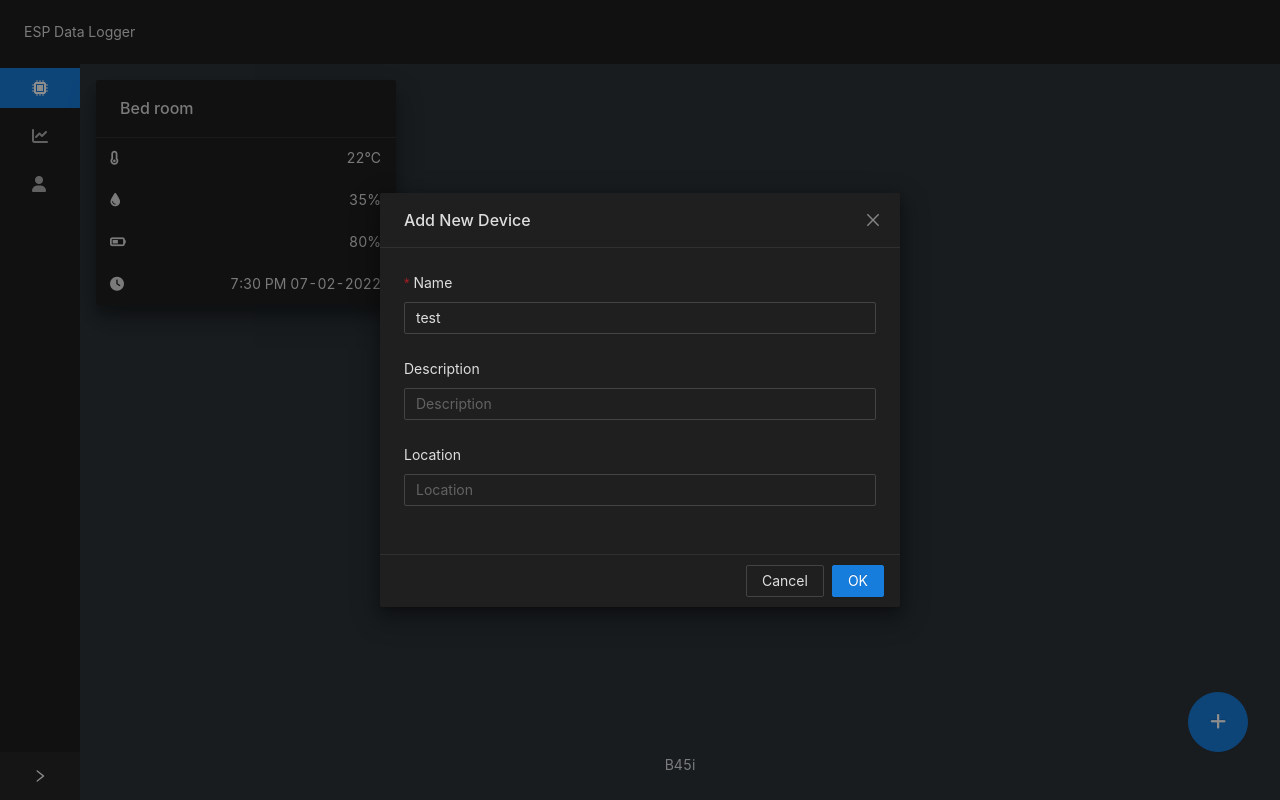
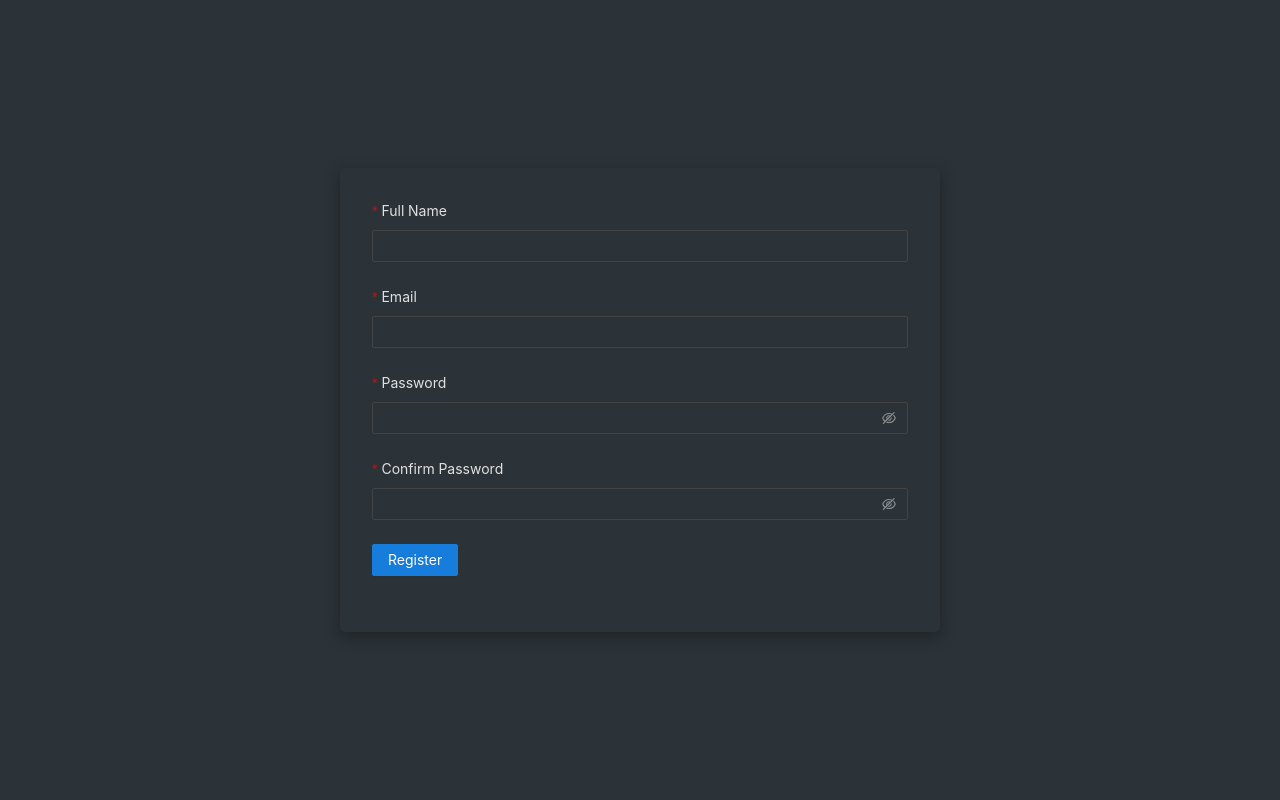
Before and after one commit to B45i/ESP-Cloud-Logger, a React (Create React App) app in the folder frontend/: page /register in a window 1280 px wide. Built offline with nearby package versions, Linux system fonts and the light colour scheme.

Commit message:
register api

```diff
--- a/frontend/package.json
+++ b/frontend/package.json
@@ -11,8 +11,10 @@
         "@types/react": "^17.0.39",
         "@types/react-dom": "^17.0.11",
         "antd": "^4.18.5",
+        "axios": "^0.25.0",
         "react": "^17.0.2",
         "react-dom": "^17.0.2",
+        "react-router-dom": "^6.2.1",
         "react-scripts": "5.0.0",
         "typescript": "^4.5.5",
         "web-vitals": "^2.1.4"
--- a/frontend/src/App.css
+++ b/frontend/src/App.css
@@ -30,6 +30,25 @@
     width: 60px !important;
 }
 
+/* components */
+
+/* auth */
+.auth-container {
+    height: 100vh;
+    display: flex;
+    justify-content: center;
+    align-items: center;
+}
+
+.auth-form {
+    max-width: 600px;
+    flex-grow: 1;
+    margin: 1rem;
+    padding: 2rem;
+    border-radius: 5px;
+    box-shadow: rgba(0, 0, 0, 0.35) 0px 5px 15px;
+}
+
 /* Utils */
 
 .w-50 {
@@ -46,6 +65,7 @@
 
 /* ant overrides */
 
+body,
 .ant-layout,
 .page-footer {
     background-color: #2c3338 !important;
--- a/frontend/src/App.tsx
+++ b/frontend/src/App.tsx
@@ -4,10 +4,15 @@ import PageLayout from './layout/Layout';
 import DeviceCard from './components/DeviceCard';
 import './App.css';
 import DeviceEditor from './components/DeviceEditor';
+import { BrowserRouter, Routes, Route } from 'react-router-dom';
+import Auth from './layout/Auth';
 
 function App() {
     return (
-        <PageLayout>
+        <BrowserRouter>
+            <Routes>
+                <Route path="/">
+                    {/* <PageLayout>
                         <DeviceCard />
                         <Button
                             type="primary"
@@ -25,7 +30,13 @@ function App() {
                         >
                             <DeviceEditor />
                         </Modal>
-        </PageLayout>
+                    </PageLayout> */}
+                </Route>
+                <Route path="/login" element={<Auth mode="login" />} />
+
+                <Route path="/register" element={<Auth mode="register" />} />
+            </Routes>
+        </BrowserRouter>
     );
 }
 
--- /dev/null
+++ b/frontend/src/layout/Auth.tsx
@@ -0,0 +1,158 @@
+import Form from 'antd/es/form';
+import Input from 'antd/es/input';
+import Button from 'antd/es/button';
+import { useNavigate } from 'react-router-dom';
+import { useState } from 'react';
+import axios from 'axios';
+
+// todo:  if already login then go to home page
+
+type AuthProps = {
+    mode: 'login' | 'register';
+};
+
+export type User = {
+    email: string;
+    password: string;
+};
+
+const minPasswordValidator = {
+    min: 3,
+    message: 'Password must me at least 6 charterers long',
+};
+
+const Auth = (props: AuthProps) => {
+    const [loading, setLoading] = useState(false);
+    const [errors, setErrors] = useState([]);
+    const navigate = useNavigate();
+
+    const isRegister = () => {
+        return props.mode === 'register';
+    };
+
+    const registerUser = async (user: User) => {
+        setLoading(true);
+        try {
+            const response = await axios.post(
+                'http://localhost:3330/api/auth/register',
+                user
+            );
+            console.log(response.data);
+        } catch (error: any) {
+            console.error(error.response.data);
+        } finally {
+            setLoading(false);
+        }
+    };
+
+    const onFinish = (values: any) => {
+        registerUser(values);
+        // setLoading(true);
+        // navigate(isRegister() ? '/login' : '/');
+    };
+
+    return (
+        <div className="auth-container">
+            <Form
+                name="login"
+                layout="vertical"
+                onFinish={onFinish}
+                className="auth-form"
+            >
+                {isRegister() && (
+                    <Form.Item
+                        label="Full Name"
+                        name="name"
+                        hasFeedback
+                        rules={[
+                            {
+                                required: true,
+                                message: 'Please input your full name',
+                            },
+                            {
+                                min: 3,
+                                message:
+                                    'Name must me atleast 3 charterers long',
+                            },
+                        ]}
+                    >
+                        <Input />
+                    </Form.Item>
+                )}
+
+                <Form.Item
+                    label="Email"
+                    name="email"
+                    hasFeedback
+                    rules={[
+                        {
+                            required: true,
+                            message: 'Please input your Email',
+                        },
+                        {
+                            type: 'email',
+                            message: 'Please provide a valid Email',
+                        },
+                    ]}
+                >
+                    <Input />
+                </Form.Item>
+
+                <Form.Item
+                    label="Password"
+                    name="password"
+                    hasFeedback
+                    rules={[
+                        {
+                            required: true,
+                            message: 'Please input your password!',
+                        },
+                        minPasswordValidator,
+                    ]}
+                >
+                    <Input.Password />
+                </Form.Item>
+
+                {isRegister() && (
+                    <Form.Item
+                        label="Confirm Password"
+                        name="confirm"
+                        hasFeedback
+                        rules={[
+                            {
+                                required: true,
+                                message: 'Please confirm your password!',
+                            },
+                            minPasswordValidator,
+                            ({ getFieldValue }) => ({
+                                validator(_, value) {
+                                    if (
+                                        !value ||
+                                        getFieldValue('password') === value
+                                    ) {
+                                        return Promise.resolve();
+                                    }
+                                    return Promise.reject(
+                                        new Error(
+                                            'The two passwords that you entered do not match!'
+                                        )
+                                    );
+                                },
+                            }),
+                        ]}
+                    >
+                        <Input.Password />
+                    </Form.Item>
+                )}
+
+                <Form.Item>
+                    <Button loading={loading} type="primary" htmlType="submit">
+                        {isRegister() ? 'Register' : 'Login'}
+                    </Button>
+                </Form.Item>
+            </Form>
+        </div>
+    );
+};
+
+export default Auth;
```
Also changed, not shown: 1 other file (tests, documents, lock files or other folders). Lines whose indentation alone changed are shown as unchanged.
